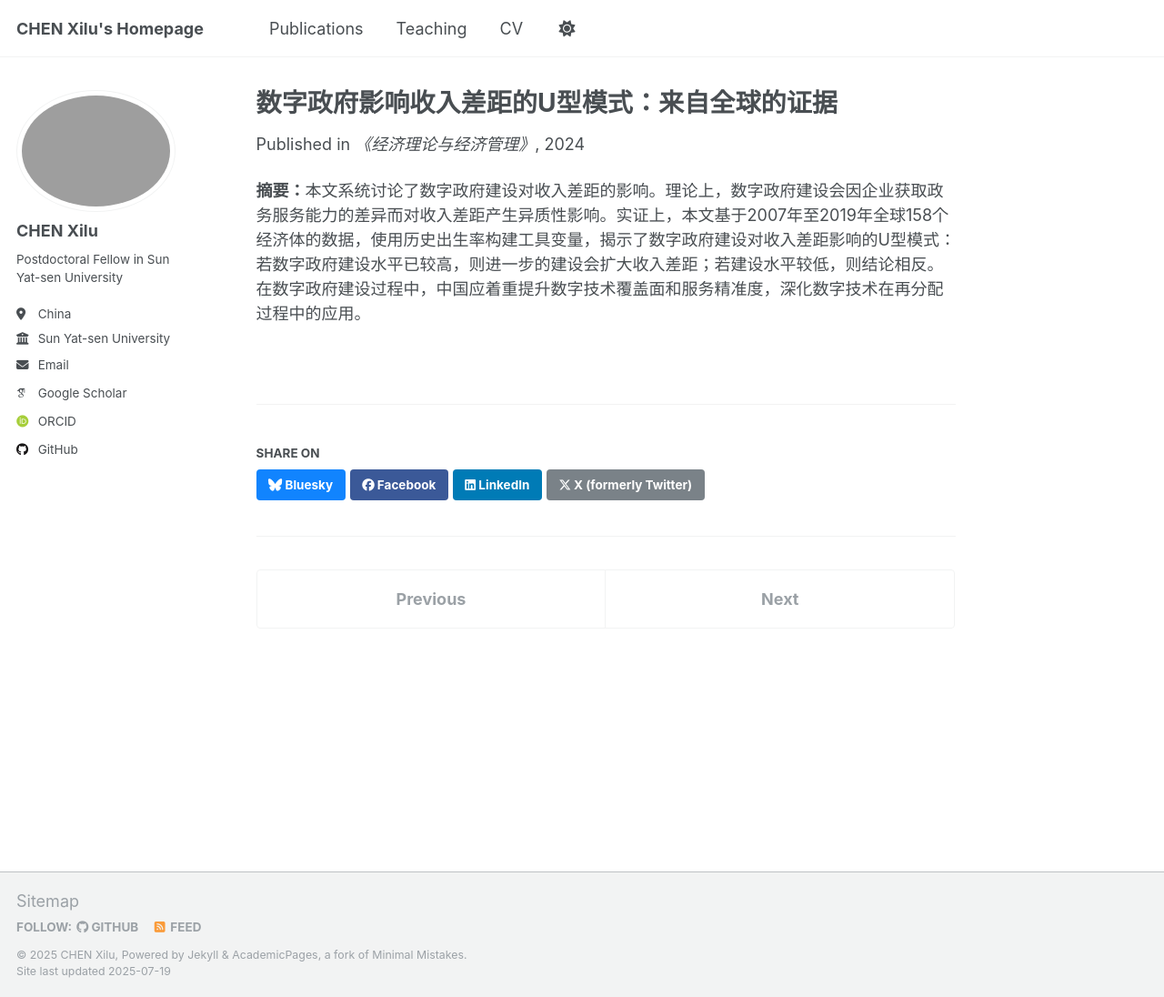
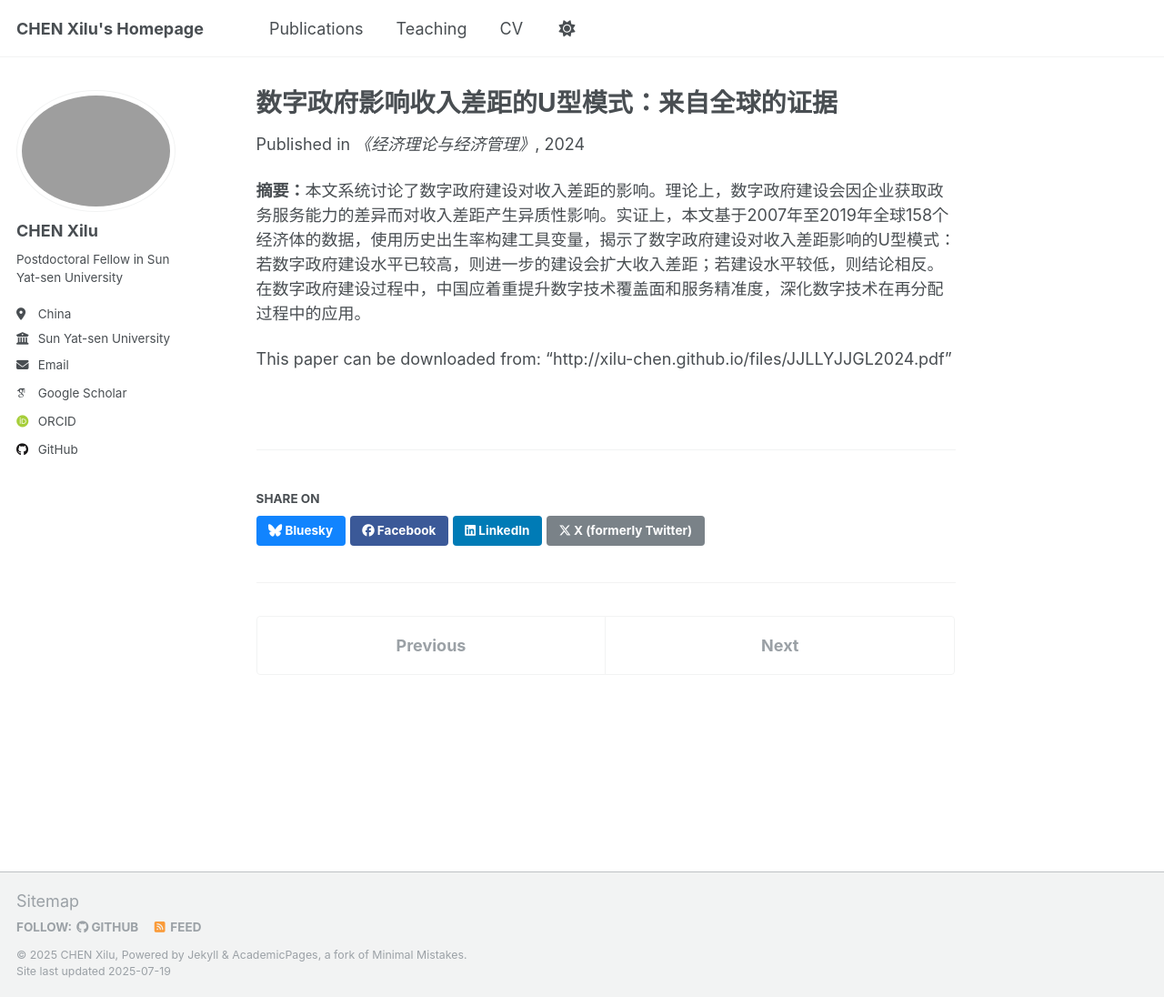
Before and after one commit to Xilu-CHEN/xilu-chen.github.io, a Jekyll site: the page built from _publications/JJLLYJJGL2024.md, in a window 1280 px wide and 1096 px high. Shown: the whole window at 91% size. Built offline with Jekyll 4.4.1, drawn with Linux system fonts in a browser that asks for light colours; some web fonts are replaced; a script that is not in the unit is left out.

Commit message:
Update JJLLYJJGL2024.md

```diff
--- a/_publications/JJLLYJJGL2024.md
+++ b/_publications/JJLLYJJGL2024.md
@@ -10,3 +10,5 @@ paperurl: 'http://xilu-chen.github.io/files/JJLLYJJGL2024.pdf'
 ---
 
 **摘要：**本文系统讨论了数字政府建设对收入差距的影响。理论上，数字政府建设会因企业获取政务服务能力的差异而对收入差距产生异质性影响。实证上，本文基于2007年至2019年全球158个经济体的数据，使用历史出生率构建工具变量，揭示了数字政府建设对收入差距影响的U型模式：若数字政府建设水平已较高，则进一步的建设会扩大收入差距；若建设水平较低，则结论相反。在数字政府建设过程中，中国应着重提升数字技术覆盖面和服务精准度，深化数字技术在再分配过程中的应用。
+
+This paper can be downloaded from: "http://xilu-chen.github.io/files/JJLLYJJGL2024.pdf"
```
